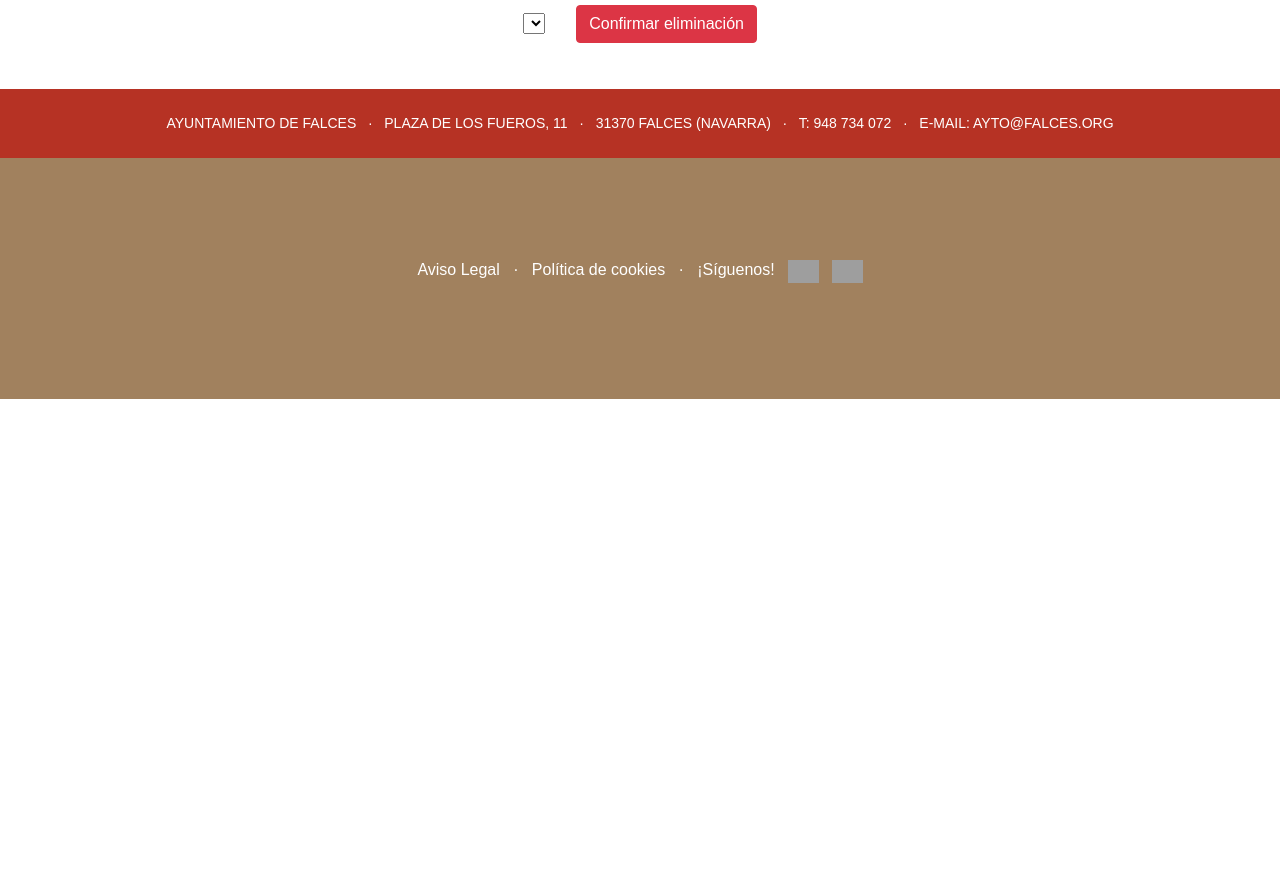
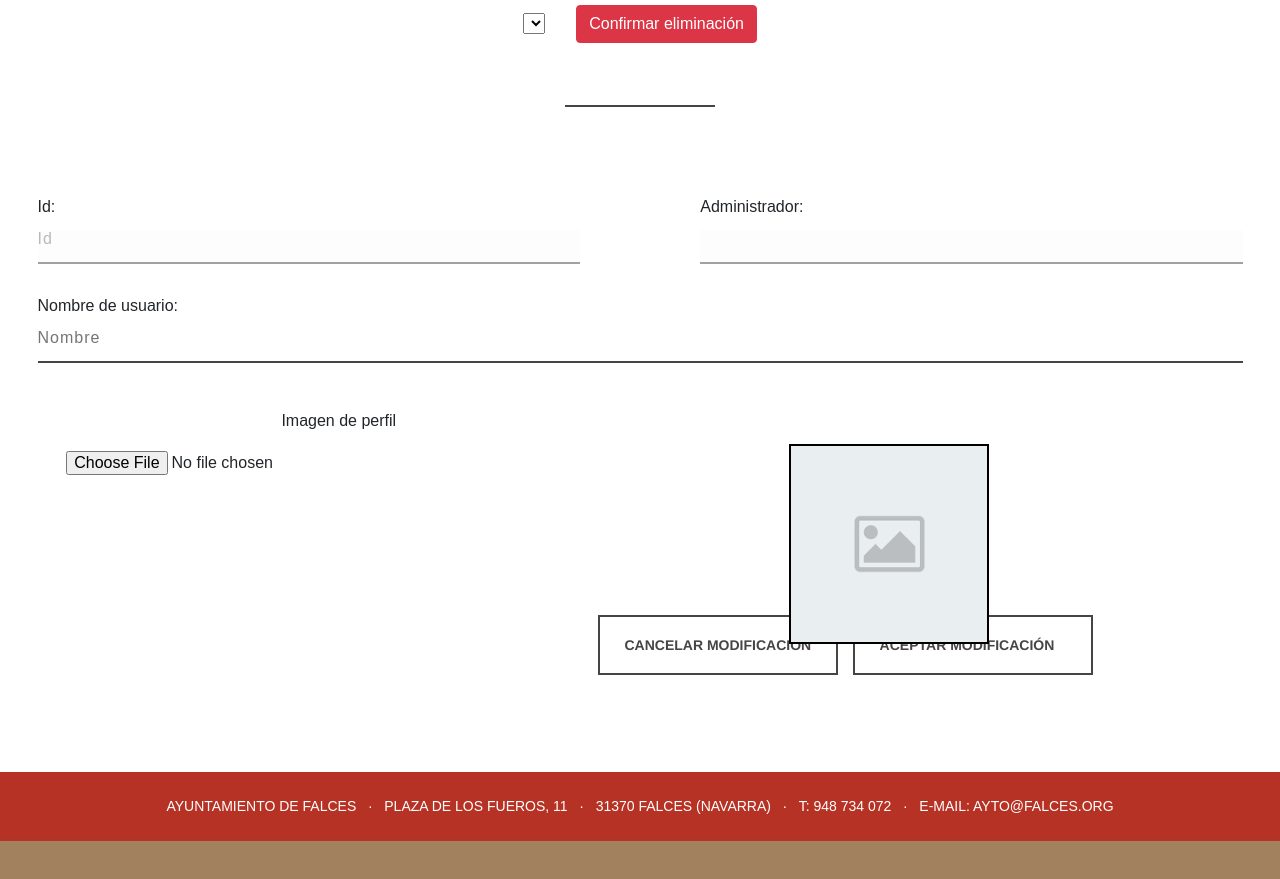
Before and after one commit to SaraGuru4/AcofalReto4, a plain HTML site: page view/pages/usuario.html in a window 1280 px wide. Shown: the part 455-1334 px from the top of the page. Before the commit the page ends 854 px from the top, so only its background shows below. Drawn offline with nearby package versions, Linux system fonts and the light colour scheme; no server answers; grey boxes are pictures that could not be loaded.

Commit message:
Miercoles - dweb

```diff
--- a/view/js/app/controladores/producto.js
+++ b/view/js/app/controladores/producto.js
@@ -27,7 +27,7 @@ miApp.controller('miControlador', ['$scope', '$http', function ($scope, $http) {
     //Trae los datos de los productos de esa tienda
     $http({
         method: 'GET',
-        url: '../../controller/cUpdateStock.php'
+        url: '../../controller/cStockByIdTienda.php'
     }).then(function successCallback(response) {
         $scope.productosTienda = response.data.list;
         console.log(response.data.list)
--- a/view/js/usuario.js
+++ b/view/js/usuario.js
@@ -460,7 +460,6 @@ function verProductos() {
                 $('#idproductoUpdate').val(this.dataset.id);
                 $('#nombreProductoUpdate').val(this.dataset.nombre);
                 $('#tipoProductoUpdate').val(this.dataset.tipo);
-                $('#apellido_input').val(this.dataset.apellido);
                 $('#fotoProductoUpdate').val(this.dataset.foto);
 
                 updateProducto();
--- a/view/pages/usuario.html
+++ b/view/pages/usuario.html
@@ -317,6 +317,53 @@
 
 
 
+        <!--Form Datos usuario-->
+
+        <div id="formUpdateProducto">
+            <h1 id="datosusuarioform"></h1>
+            <div class="underline">
+            </div>
+            <form action="#" method="post" id="contact_form">
+                <div class="idForm">
+                    <label for="name">Id:</label>
+                    <input type="" placeholder="Id" name="name" id="id_inputpersonal" disabled>
+                </div>
+                <div class="adminForm">
+                    <label for="name">Administrador:</label>
+                    <input type="" name="name" id="admin_inputpersonal" disabled>
+                </div>
+                <div class="nombre">
+                    <label for="email">Nombre de usuario:</label>
+                    <input type="text" placeholder="Nombre" name="email" id="nombre_inputpersonal" required>
+                </div>
+
+                <div class="col-lg-6 p-3 text-center" id="containerImagen">
+                    <label>Imagen de perfil</label><br>
+                    <input type="file" name="imagen" id="imagenUpdateProducto" accept=".png,.jpeg,.jpg,.gif">
+                    <label type="file" for="imagen" class="btn text-white col-lg-5 col-md-4 col-sm-4 col-4"
+                        id="btnSubirArchivo">Subir imagen <i class="fas fa-upload text-white"></i></label>
+                </div>
+                <div class="col-lg-6 p-3 text-center">
+                    <img src="../img/index/default.jpg" id="fotoPerfilUpdateProducto">
+                </div>
+
+                <div class="submit">
+                    <input type="reset" value="Cancelar modificación" onclick="volveraDatosPersonales()"
+                        id="cancelarUpdate">
+                    <input value="Aceptar modificación" id="aceptarPersonal" />
+                </div>
+            </form><!-- // End form -->
+        </div>
+        <!--Fin Form Datos usuario-->
+
+
+
+
+
+
+
+
+
 
 
         <!--Sección de comentarios -->
```
Also changed, not shown: 1 other file.
